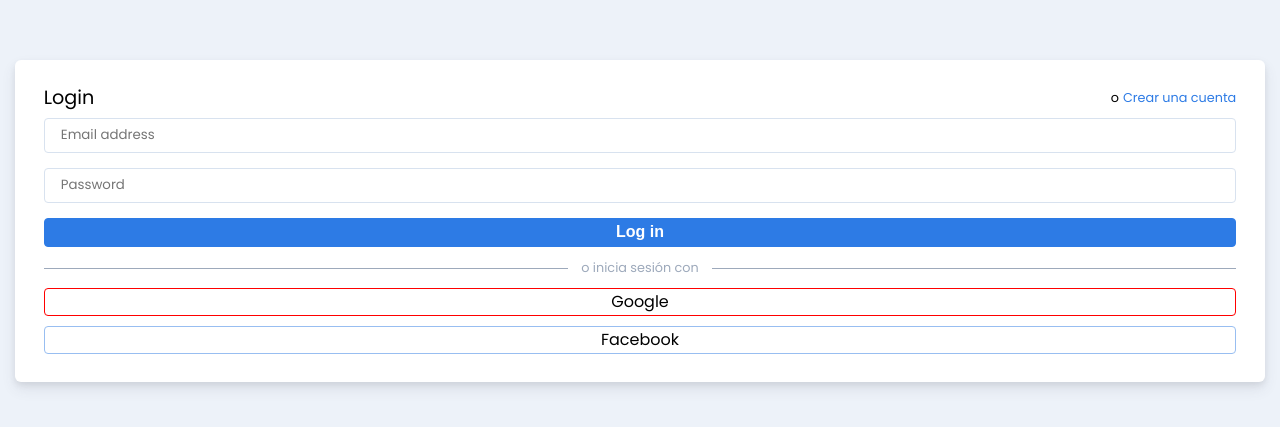
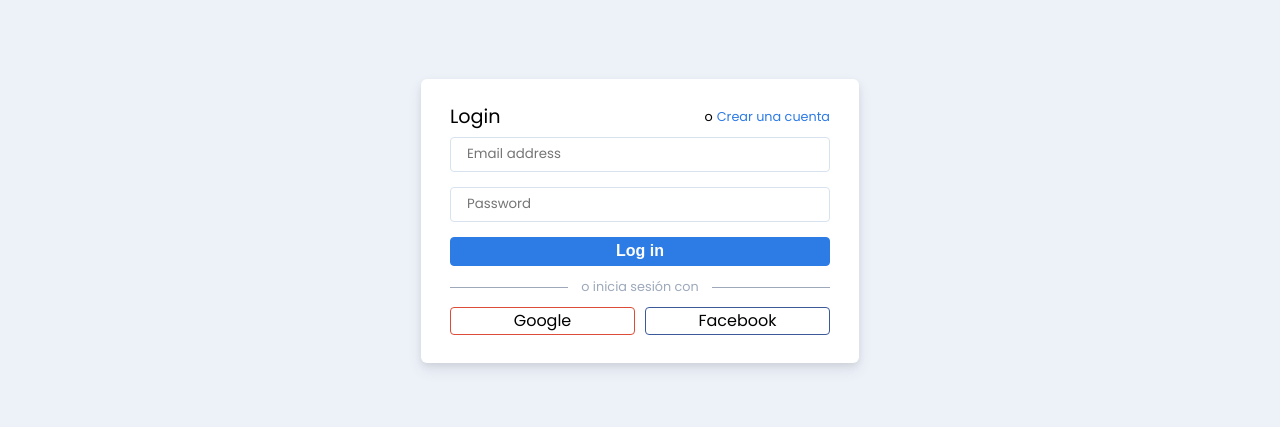
Before and after one commit to irvincnt/cnt, a React app: page /login in a window 1280 px wide. Shown: the part 179-606 px from the top of the page. Built offline with nearby package versions, Linux system fonts and the light colour scheme.

Commit message:
login responsivo

```diff
--- a/src/styles/login.scss
+++ b/src/styles/login.scss
@@ -59,8 +59,9 @@
       width: 100%;
       color: $white;
       font-size: 1rem;
+      cursor: pointer;
+      font-weight: bold;
       padding: .3rem 1rem;
-      font-weight: bold;
       border: 1px solid $blue1;
       background-color: $blue1;
       border-radius: .25rem;
@@ -87,15 +88,43 @@
     text-align: center;
     width: 100%;
     .gg{
-      border:1px solid red;
+      border:1px solid#dd4b39;
       margin-bottom: 10px;
       padding: 5px 0;
       border-radius: .25rem;
+      &:hover {
+        color: $white;
+        cursor: pointer;
+        background-color:#dd4b39;
+
+      }
     }
     .fb {
       padding: 5px 0;
-      border: 1px solid $blue2;
+      border: 1px solid #3c5a99;
       border-radius: .25rem;
+      &:hover {
+        color: $white;
+        cursor: pointer;
+        background-color: #3c5a99;
+      }
     }
   }
 }
+
+@media (min-width: 480px) {
+  .login .wrapper{
+    max-width: 380px;
+    flex-wrap: wrap;
+    gap: 12px;
+  }
+
+  .login-social {
+    display: grid;
+    grid-template-columns: 1fr 1fr;
+    column-gap: 10px;
+    .gg {
+      margin-bottom: 0px;
+    }
+  }
+}
```
